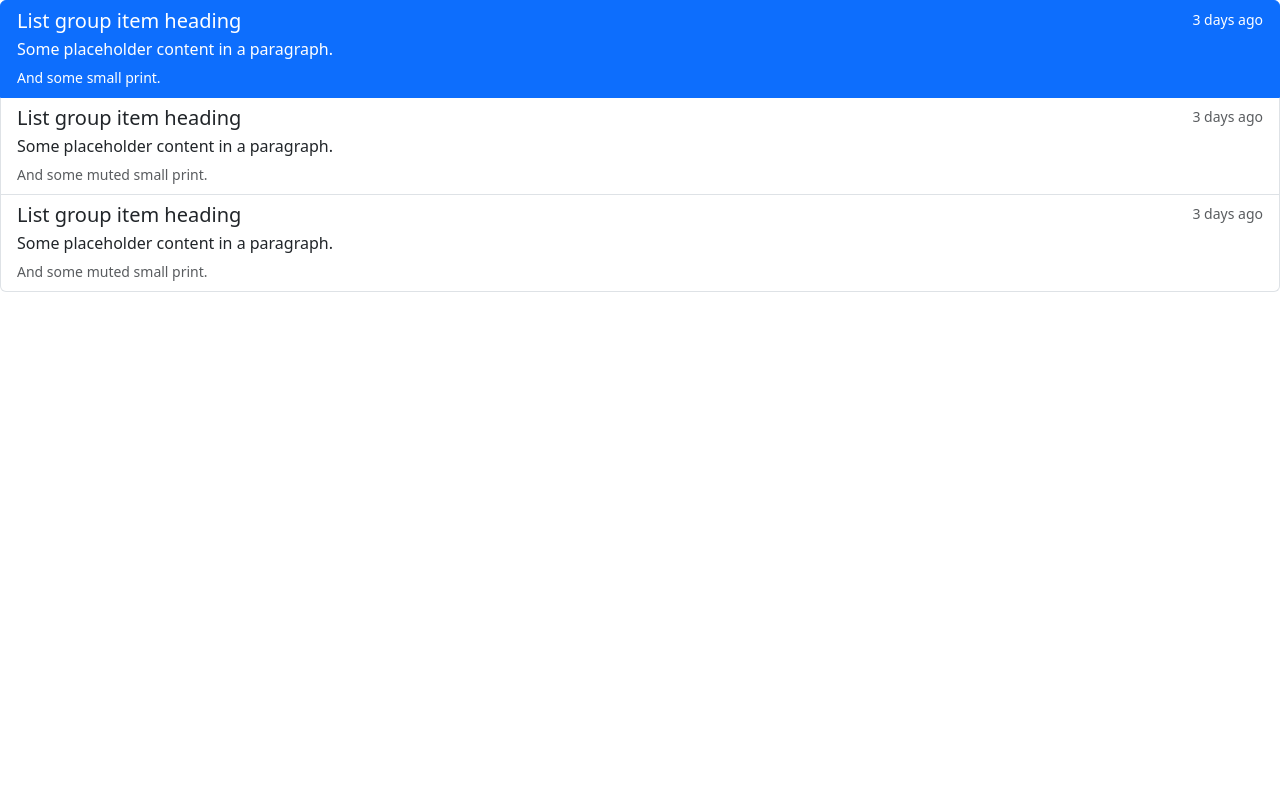
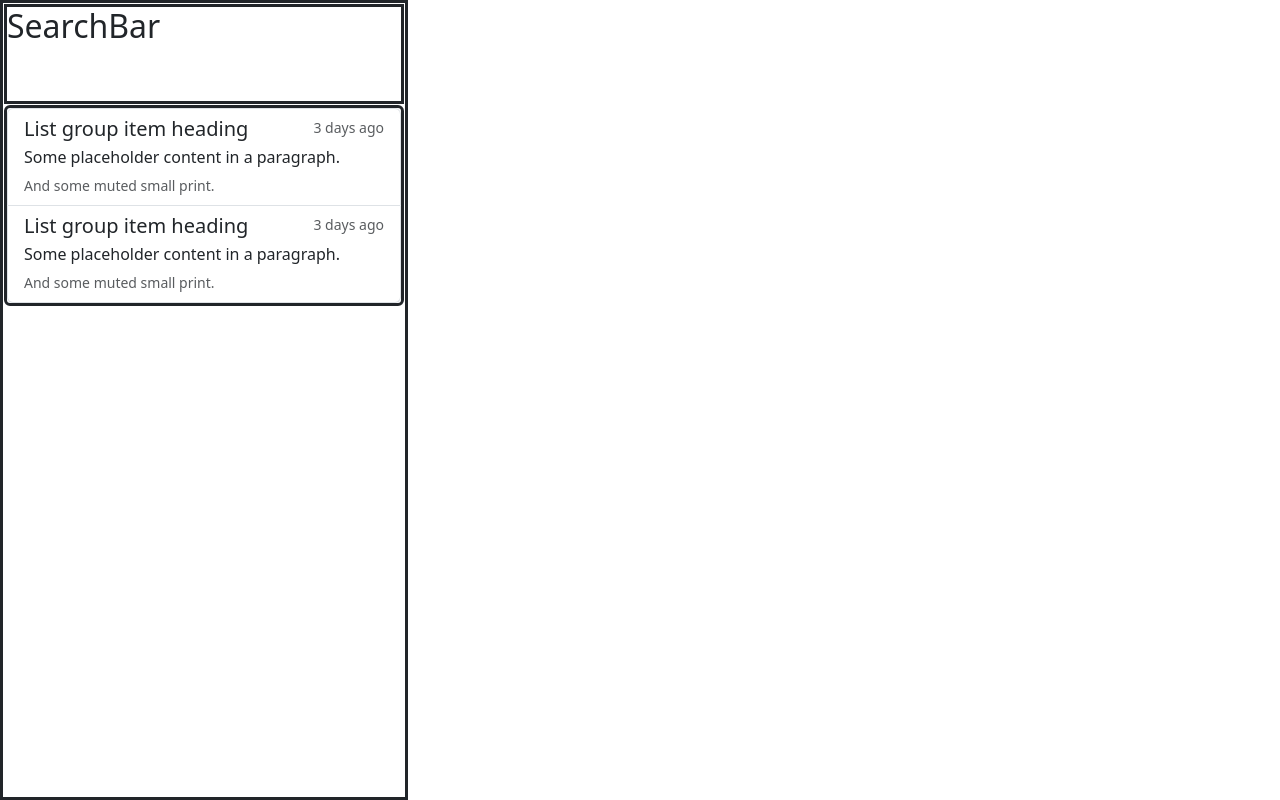
Before and after one commit to Gome510/grocery-deals, a React (Vite) app in the folder grocerydeal/: page / in a window 1280 px wide. Built offline with nearby package versions, Linux system fonts and the light colour scheme.

Commit message:
Outlined sidebar content and created data
Fake data from ChatGPT
Adjusted Sidebar dimensions

```diff
--- /dev/null
+++ b/grocerydeal/src/js/SearchBar.jsx
@@ -0,0 +1,12 @@
+import React from "react";
+import '../scss/SearchBar.css'
+function SearchBar(){
+    return(
+        <div className="search-bar">
+            <h2>SearchBar</h2>
+        </div>
+
+    )
+}
+
+export default SearchBar
--- a/grocerydeal/src/js/SideBar.jsx
+++ b/grocerydeal/src/js/SideBar.jsx
@@ -1,10 +1,12 @@
 import React from 'react'
-//import './SideBar.css'
+import '../scss/SideBar.css'
 import StoreList from './StoreList'
+import SearchBar from './SearchBar'
 
 function SideBar() {
     return(
         <div className='SideBar'>
+            <SearchBar />
             <StoreList />
         </div>
     )
--- a/grocerydeal/src/js/StoreList.jsx
+++ b/grocerydeal/src/js/StoreList.jsx
@@ -1,16 +1,11 @@
 import React from "react";
+import '../scss/StoreList.css'
+import StoreItem from "./StoreItem";
 
 function StoreList() {
     return (
-        <div class="list-group" id="list-tab" role="tablist">
-            <a href="#" class="list-group-item list-group-item-action active" data-bs-toggle="list"  role="tab" aria-current="true">
-                <div class="d-flex w-100 justify-content-between">
-                    <h5 class="mb-1">List group item heading</h5>
-                    <small>3 days ago</small>
-                </div>
-                <p class="mb-1">Some placeholder content in a paragraph.</p>
-                <small>And some small print.</small>
-            </a>
+        <div class="StoreList list-group" id="list-tab" role="tablist">
+
             <a href="#" class="list-group-item list-group-item-action" data-bs-toggle="list"  role="tab">
                 <div class="d-flex w-100 justify-content-between">
                     <h5 class="mb-1">List group item heading</h5>
@@ -30,5 +25,9 @@ function StoreList() {
         </div>
     )
 }
+/* function addStore(){
+    return(
 
+    )
+} */
 export default StoreList
--- /dev/null
+++ b/grocerydeal/src/scss/SearchBar.css
@@ -0,0 +1,4 @@
+.search-bar{
+    height:100px;
+    border:solid;
+}
--- a/grocerydeal/src/scss/SideBar.css
+++ b/grocerydeal/src/scss/SideBar.css
@@ -0,0 +1,9 @@
+.SideBar{
+    width:408px;
+    border:solid;
+    padding:1px;
+    height:100%;
+    /* display:flex; */
+    position:absolute;
+    orientation: vertical;
+}
--- /dev/null
+++ b/grocerydeal/src/scss/StoreList.css
@@ -0,0 +1,6 @@
+.StoreList{
+    margin-top:1px;
+    border:solid;
+
+
+}
```
Also changed, not shown: grocerydeal/src/scss/App.css (+0 -31 lines), grocerydeal/src/assets/data/grocery-products.csv (added), grocerydeal/src/assets/data/grocery-stores.csv (added).
